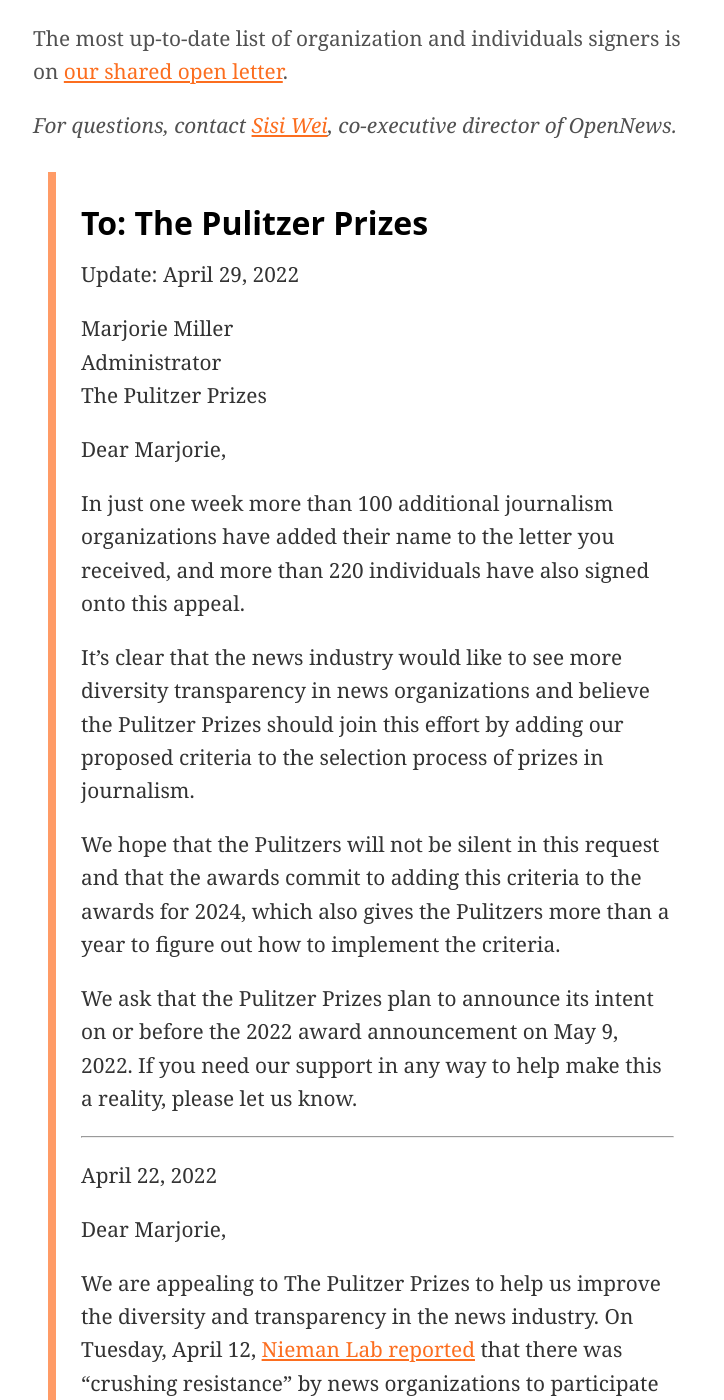
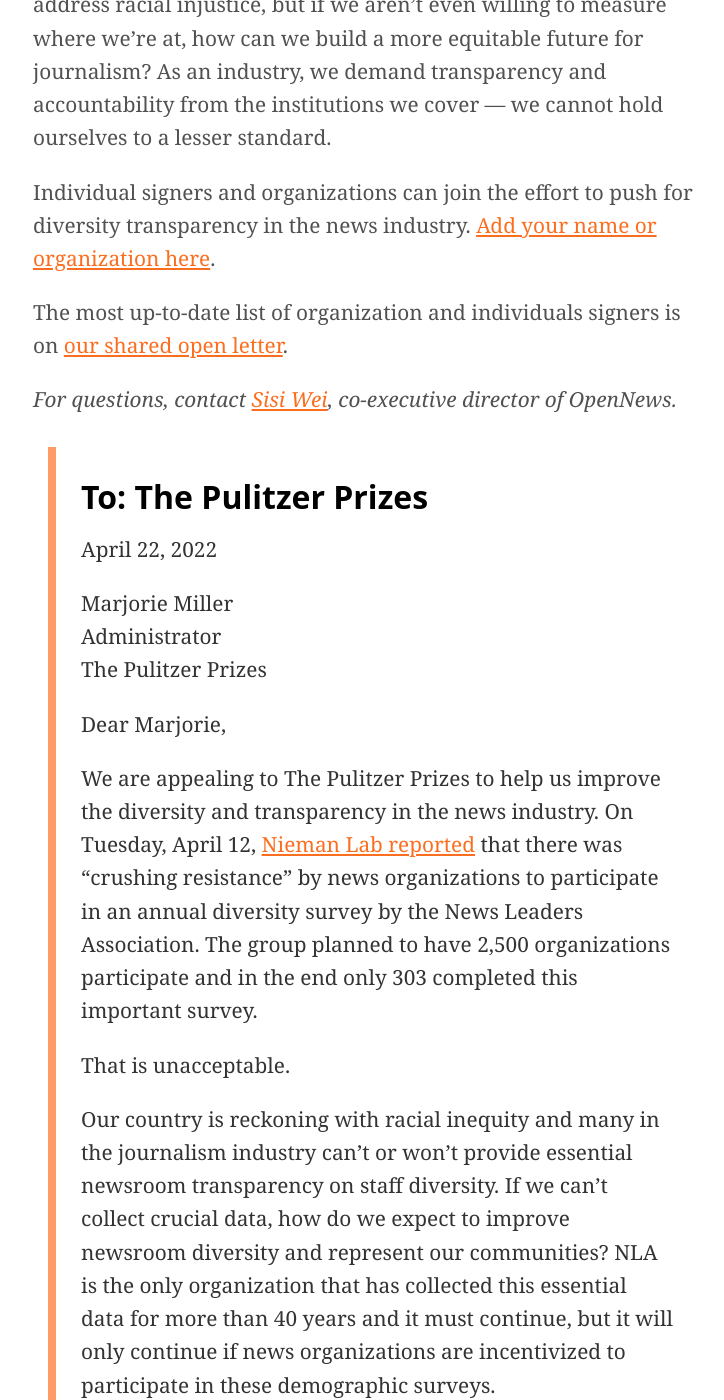
Before and after one commit to OpenNews/opennews-website, a Jekyll site: the page built from _posts/2022-04-22-open-letter-to-pulitzers.md, in a window 1280 px wide and 1400 px high, scrolled down 1574 px. Shown: the whole window, without its empty margins (117-841 px from the left). Built offline with Jekyll 4.4.1, drawn with Linux system fonts in a browser that asks for light colours; nearby versions of some CDN libraries; some web fonts are replaced; comment, search, counter and statistics services are not loaded; some of the changed text lies outside the part shown.

Commit message:
update to website

```diff
--- a/_posts/2022-04-22-open-letter-to-pulitzers.md
+++ b/_posts/2022-04-22-open-letter-to-pulitzers.md
@@ -22,19 +26,12 @@
 
 <blockquote>
 <h2>To: The Pulitzer Prizes</h2>
-<p>Update: April 29, 2022</p>
+<p>April 22, 2022</p>
 <p>
 Marjorie Miller
 <br>Administrator
 <br>The Pulitzer Prizes
 </p>
-<p>Dear Marjorie,</p>
-<p>In just one week more than 100 additional journalism organizations have added their name to the letter you received, and more than 220 individuals have also signed onto this appeal.</p>
-<p>It’s clear that the news industry would like to see more diversity transparency in news organizations and believe the Pulitzer Prizes should join this effort by adding our proposed criteria to the selection process of prizes in journalism.</p>
-<p>We hope that the Pulitzers will not be silent in this request and that the awards commit to adding this criteria to the awards for 2024, which also gives the Pulitzers more than a year to figure out how to implement the criteria.</p>
-<p>We ask that the Pulitzer Prizes plan to announce its intent on or before the 2022 award announcement on May 9, 2022. If you need our support in any way to help make this a reality, please let us know.</p>
-<hr>
-<p>April 22, 2022</p>
 <p>
 Dear Marjorie,
 </p>
```
Also changed, not shown: other parts of _posts/2022-04-22-open-letter-to-pulitzers.md (+4 -0 lines).
